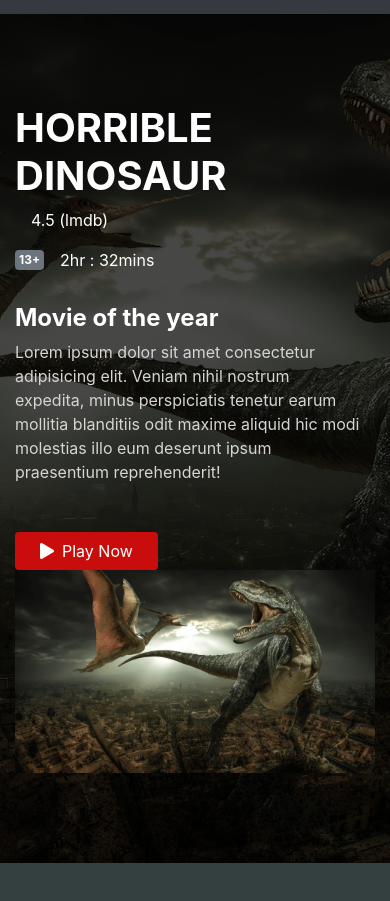
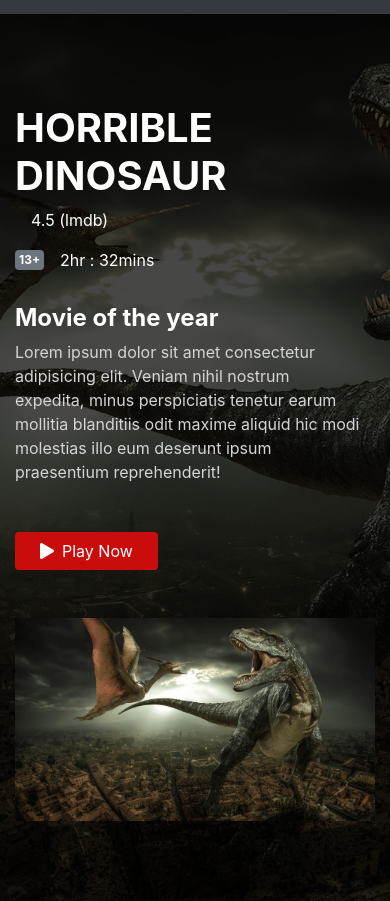
Before and after one commit to Asif-102/filmflick, a React (Create React App) app: page / in a window 390 px wide. Shown: the part 917-1818 px from the top of the page. Built offline with nearby package versions, Linux system fonts and the light colour scheme; no server answers.

Commit message:
simple style update

```diff
--- a/src/Components/Home/YearTopMovieBanner/YearTopMovieBanner.css
+++ b/src/Components/Home/YearTopMovieBanner/YearTopMovieBanner.css
@@ -14,3 +14,9 @@
 .pad-topMovie{
     padding: 90px 0px;
 }
+
+@media only screen and (max-width: 767px) {
+    .year-top-movie .marginTop{
+        margin-bottom: 3rem !important;
+    }
+}
--- a/src/Components/Home/YearTopMovieBanner/YearTopMovieBanner.js
+++ b/src/Components/Home/YearTopMovieBanner/YearTopMovieBanner.js
@@ -1,21 +1,10 @@
-import React, { useEffect } from 'react';
+import React from 'react';
 import yearTopMovie from '../../../images/movie3.png';
 import { FontAwesomeIcon } from '@fortawesome/react-fontawesome';
 import { faPlay } from '@fortawesome/free-solid-svg-icons';
 import './YearTopMovieBanner.css';
-import { loadMovies } from '../../../redux/actions/filmFlickActions';
-import { useDispatch, useSelector } from 'react-redux';
 
 const YearTopMovieBanner = () => {
-    const movies = useSelector((state) => {
-        return state.movies.movieLists;
-    })
-    const dispatch = useDispatch();
-
-    useEffect(() => dispatch(loadMovies()), [dispatch])
-    const movie = movies.map(movie => movie);
-    console.log(movie[10]);
-
     const topMovie = {
         backgroundImage: `linear-gradient(rgba(0, 0, 0, 0.72), rgba(0, 0, 0, 0.72)),url(${yearTopMovie})`,
     }
@@ -24,7 +13,7 @@ const YearTopMovieBanner = () => {
         <div className="year-top-movie" style={topMovie}>
             <div className="container pad-topMovie">
                 <div className="d-md-flex align-items-center">
-                    <div className="col-12 col-md-6 p-0">
+                    <div className="col-12 col-md-6 p-0 marginTop">
                         <h1 className="mb-2 text-uppercase text-white font-weight-bold">Horrible Dinosaur</h1>
                         <span className="text-white ml-3">4.5 (lmdb)</span>
                         <div className="d-flex align-items-center pb-2 mt-3">
```
